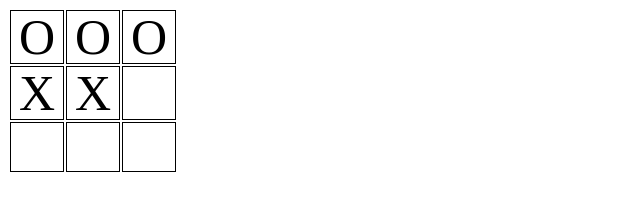
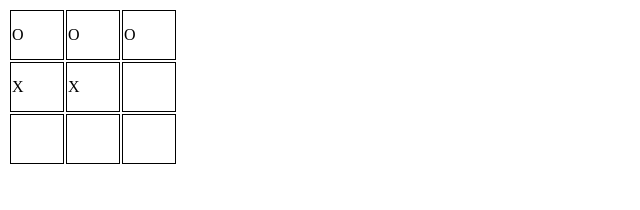
Before and after one commit to SASC-Denver/artem-chess, a website: page index.html in a window 1280 px wide. Shown: the whole page, without its empty margins (0-640 px from the left). Drawn offline with Linux system fonts and the light colour scheme.

Commit message:
1 file modified

```diff
--- a/index.html
+++ b/index.html
@@ -1,10 +1,10 @@
 <style>
   td {
     border: 1px solid black;
-    font-size: 50px;
+    /* font-size: 50px; */
     height: 50px;
-    line-height: 50px;
-    text-align: center;
+    /* line-height: 50px; */
+    /* text-align: center; */
     width: 50px;
   }
 </style>
```
